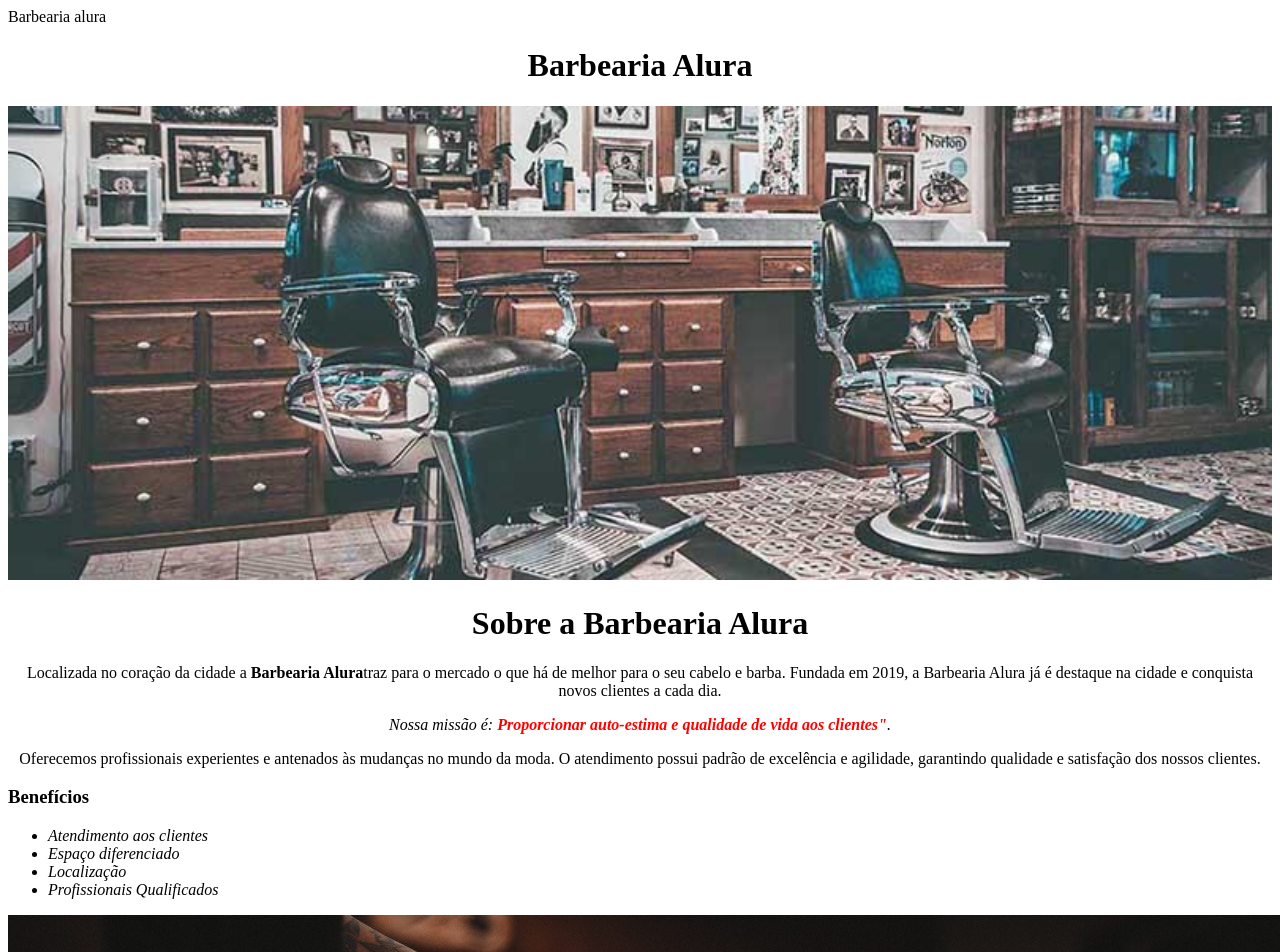
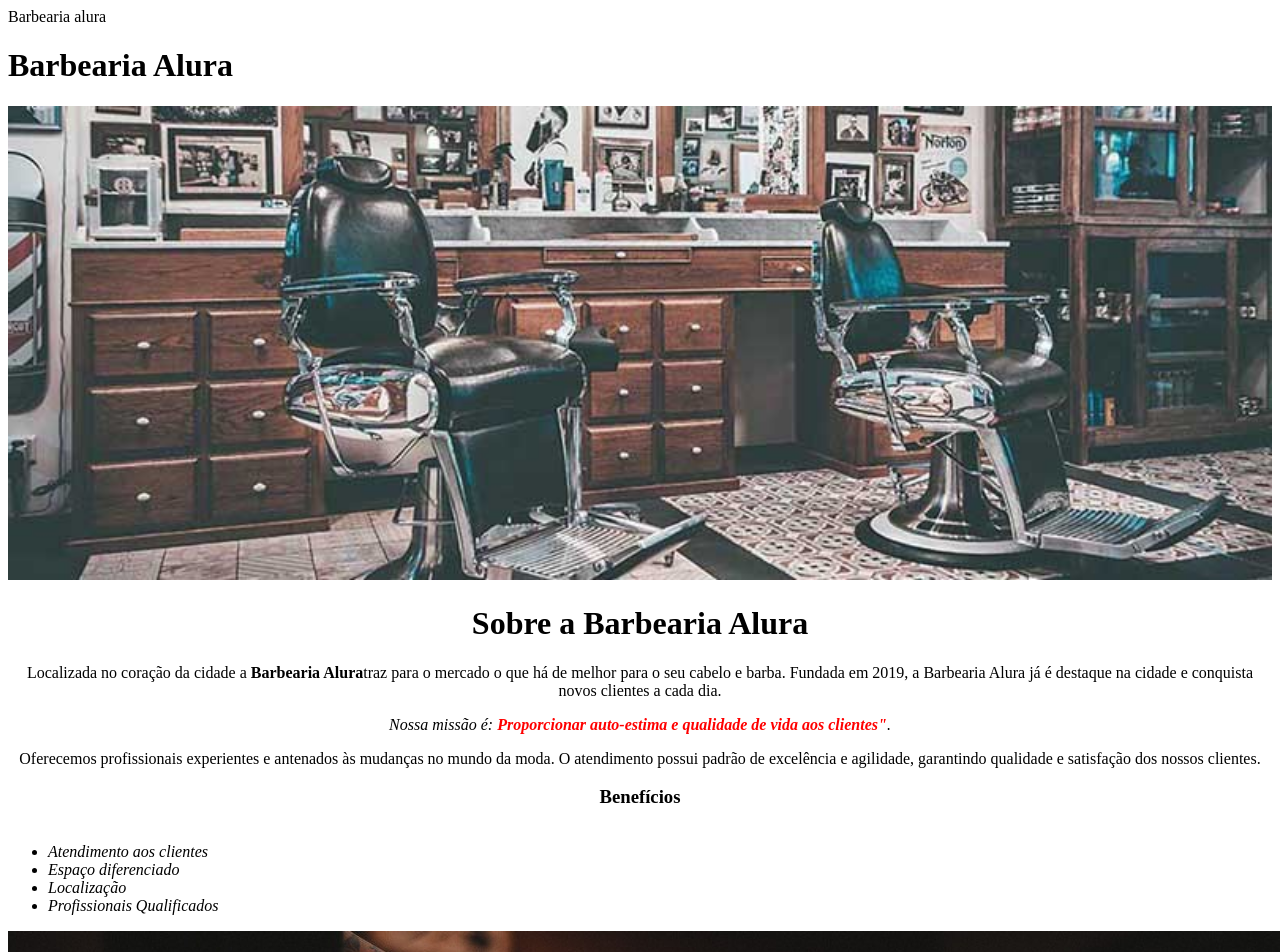
Before and after one commit to Denilson0819/HTML, a plain HTML site: page index.html in a window 1280 px wide. Shown: the top 952 px of the page. Drawn offline with Linux system fonts and the light colour scheme.

Commit message:
Add files via upload

```diff
--- a/style.css
+++ b/style.css
@@ -8,9 +8,9 @@ body {
 
 .pricipal{
   background: #cccccc
+  padding: 30px;
 }
-
-h1 {
+.titulo-centralizado {
   text-align: center
 }
 
@@ -32,8 +32,20 @@ em strong {
 
 .beneficios {
     background: #FFFFFF;
+    padding: 20px;
 }
 
 h2 {
      text-align: center;
 }
+ul {
+    display: inline-block;
+    vertical-align: top;
+    width: 20%;
+    margin-right: 15%;
+}
+
+
+.imagembeneficios {
+    width: 50%;
+}
```
